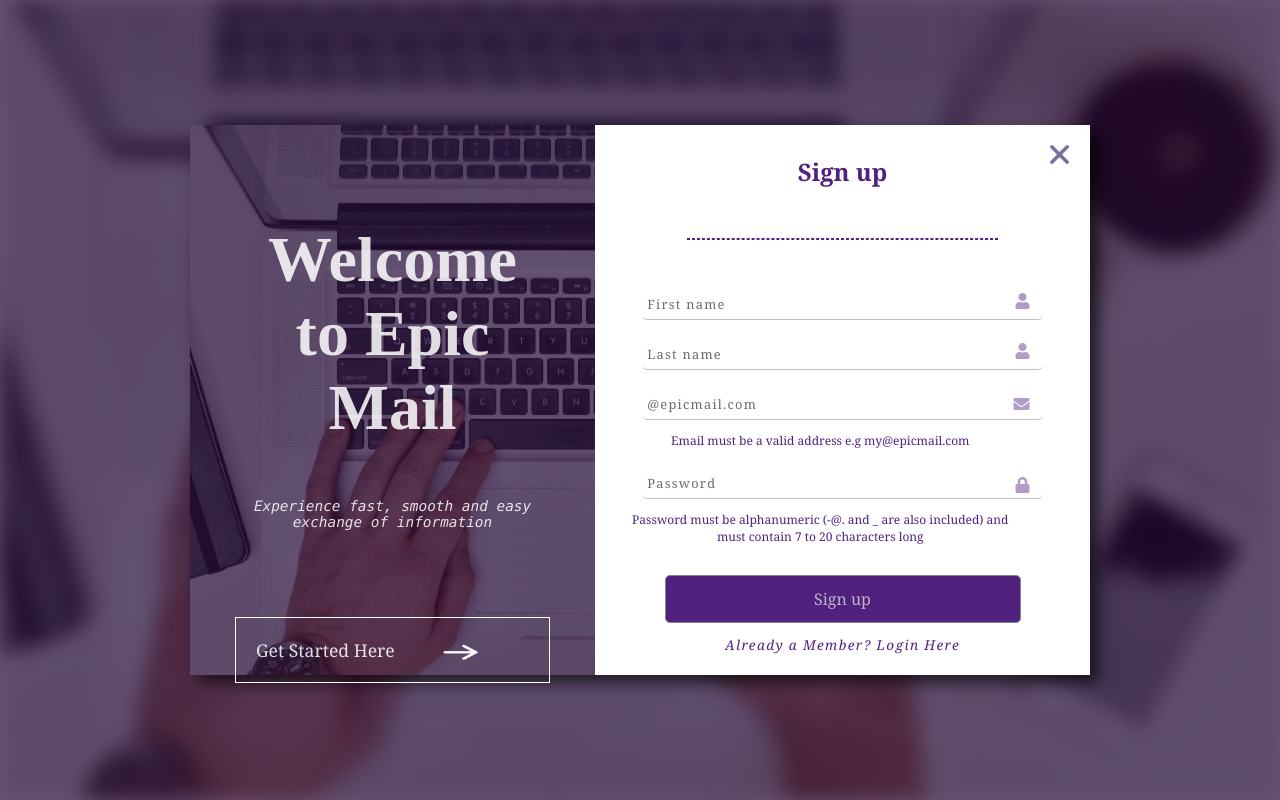
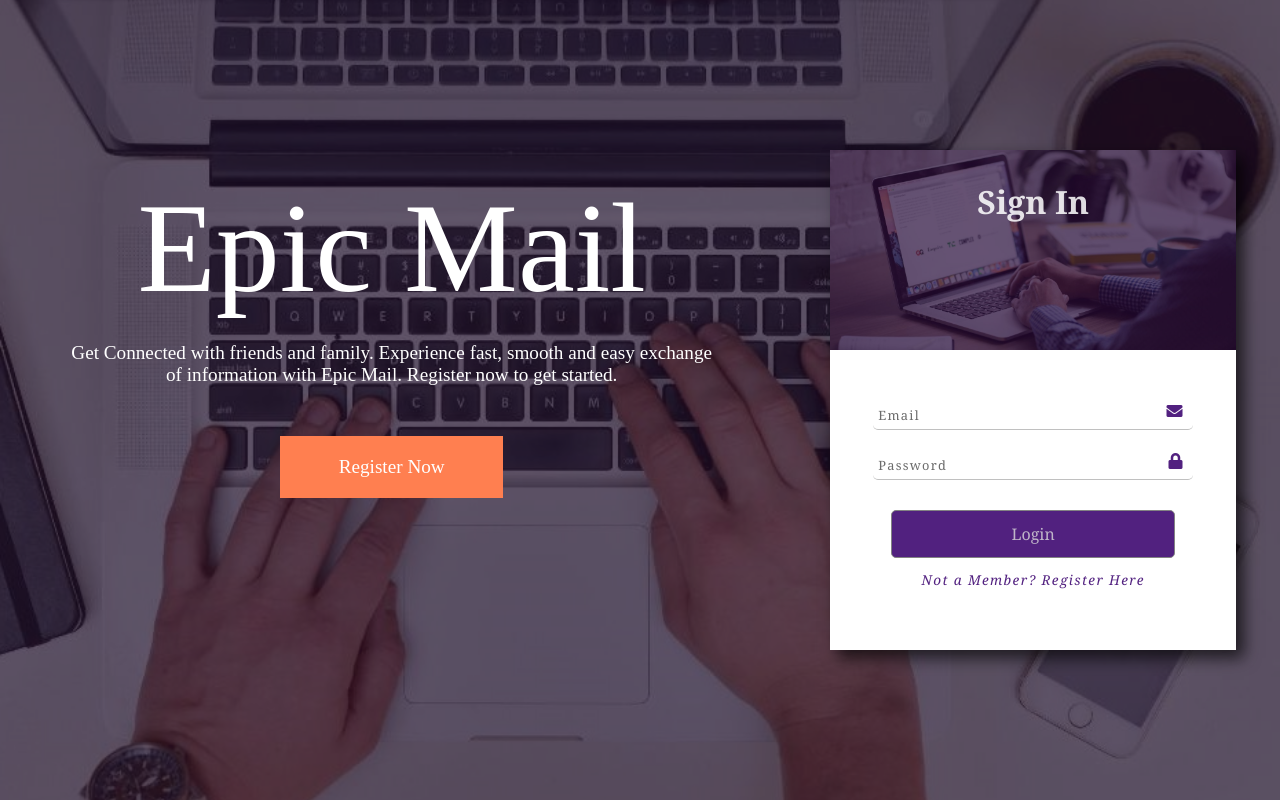
Before and after one commit to kevoese/Epic-mail, a plain HTML site: page UI/epic-mail.html in a window 1280 px wide. Drawn offline with Linux system fonts and the light colour scheme; a web font is replaced by a local one.

Commit message:
[Feature #164286390] Create user sign-in page

```diff
--- a/UI/CSS/epic-mail.css
+++ b/UI/CSS/epic-mail.css
@@ -37,9 +37,9 @@
   bottom: 0;
   left: 0;
   right: 0;
-  background-color: rgba(15, 11, 34, 0.7);
   background-color: var(--myTransPurple);
   z-index: 1;
+    filter: grayscale(40%)
 }
 
 .backgnd {
@@ -50,7 +50,54 @@
   right: 0;
   background: url(../images/emailbng.jpg) center no-repeat fixed;
   background-size: cover;
-  filter: blur(10px);
+  filter: blur(0);
+}
+
+.container {
+  margin: auto;
+  z-index: 2;
+  width: 97%;
+  display: flex;
+  margin: auto;
+  position: relative;
+}
+
+.pageContent {
+  position: absolute;
+  color: rgba(255, 255, 255, 1);
+  width: 60%;
+  text-align: center;
+}
+
+.pageContent h2 {
+  font-family: myfont;
+  font-weight: 100;
+  font-size: 8em;
+  margin: 50px auto 20px;
+}
+
+.pageContent p {
+  font-size: 1.2em;
+  color: white;
+  flex-wrap: wrap;
+  margin: 0px 50px 20px;
+}
+
+.register {
+  margin: 50px 35%;
+  padding: 20px 6%;
+  font-size: 1.2em;
+  color: white;
+  background-color: coral;
+  width: 30%;
+  transition: all linear 0.3s;
+  cursor: pointer;
+}
+
+.register:hover {
+  width: 33%;
+  margin-right: 37%;
+  padding-right: 9%;
 }
 
 input:focus,
@@ -126,7 +173,7 @@
   padding: 10px 25px;
 }
 
-.getInfo hr {
+hr {
   width: 70%;
   border: 1px dashed var(--myPurple);
   margin: 50px auto;
@@ -220,9 +267,48 @@
   font-size: 0.85em;
   cursor: pointer;
   font-style: italic;
+  color: var(--myPurple);
+}
+
+.blockwrap {
+  display: inline-block;
+  background: url("../images/loginbng.jpg") no-repeat top;
+  background-size: 100% 40%;
+  width: 450px;
+  height: auto;
+}
+
+.lcontent {
+  height: 200px;
+  width: 100%;
+  background-color: var(--myTransPurple);
+}
+
+.lgetinfo {
+  width: 100%;
+  height: 300px;
+  padding-top: 30px;
+}
+
+.linfo::after {
+  color: var(--myPurple);
+}
+
+.login {
+  font-family: cambria;
+  flex-wrap: wrap;
+  font-size: 2em;
+  text-align: center;
+  margin: 10px auto;
+}
+
+.lwelcome {
+  margin: 10px auto;
 }
 
 .SignUp {
+  transform: scale(0);
+  opacity: 0;
   transition: opacity 0.8s ease-out;
   position: relative;
 }
--- /dev/null
+++ b/UI/JS/epic-mail.js
@@ -0,0 +1,45 @@
+const validClr = "var(--myPurple)";
+const invalidClr = "rgba(21, 11, 90, 0.4)";
+const inputs = document.querySelectorAll("input");
+
+let required = {
+  name: /^\w+$/,
+  email: /^\w+@epicmail.com$/i,
+  password: /^[\w@.]{7,20}$/
+};
+
+const isValid = (name, value) => {
+  if (required[name].test(value)) return true;
+  else return false;
+};
+
+inputs.forEach(input => {
+  input.addEventListener("keyup", event => {
+    let validate = isValid(event.target.id, event.target.value);
+    if (validate) event.target.parentElement.style.color = validClr;
+    else event.target.parentElement.style.color = invalidClr;
+  });
+});
+
+const registerBtn = document.querySelector(".register");
+const backgroundStyle = document.querySelector(".backgnd").style;
+const loginStyle = document.querySelector(".Login").style;
+const signUpStyle = document.querySelector(".SignUp").style;
+const content = document.querySelector(".pageContent").style;
+const close = document.querySelector(".close");
+
+registerBtn.addEventListener("click", event => {
+  loginStyle.display = "none";
+  signUpStyle.transform = "scale(1)";
+  signUpStyle.opacity = "1";
+  backgroundStyle.filter = "blur(10px)";
+  content.display = "none";
+});
+
+close.addEventListener("click", event => {
+  loginStyle.display = "initial";
+  signUpStyle.transform = "scale(0)";
+  signUpStyle.opacity = "0";
+  backgroundStyle.filter = "blur(0px)";
+  content.display = "initial";
+});
--- a/UI/epic-mail.html
+++ b/UI/epic-mail.html
@@ -4,15 +4,27 @@
     <meta charset="UTF-8" />
     <meta name="viewport" content="width=device-width, initial-scale=1.0" />
     <meta http-equiv="X-UA-Compatible" content="ie=edge" />
-    <title>sign up epic mail</title>
+    <title>Epic-mail</title>
     <link rel="stylesheet" href="CSS/epic-mail.css" />
     <link
       href="CSS/fonts/fontawesome-free-5.7.2-web/css/all.css"
       rel="stylesheet"
     />
   </head>
-  <body>
   <div class="backgnd"></div>
+ <div class="container">
+     <div class="pageContent">
+         <h2 class="pageWelcome">
+             Epic Mail
+         </h2>
+         <p>Get Connected with friends and family. Experience fast, smooth and easy exchange
+              of information with Epic Mail. Register now to get started.
+         </p>
+         <div class="register">
+           Register Now
+         </div>
+     </div>
+
      <div class="icon SignUp wrapper">
          <div class="close"></div>
          <div class="content">
@@ -68,5 +80,35 @@
 
 
  </div>
+ <div class=" Login wrapper blockwrap">
+         <div class="content lcontent">
+           <h3 class="login">Sign In</h3>
+         </div>
+         <div class="getInfo lgetinfo">
+           <div class="icon emailicon linfo">
+             <input
+               required
+               type="text"
+               id="email"
+               class="email"
+               placeholder="Email"
+             />
+           </div>
+           <div class="icon passwrd linfo">
+             <input
+               id="password"
+               type="password"
+               class="password"
+               placeholder="Password"
+             />
+           </div>
+           <button class="submit">Login</button>
+           <span class="loginlink">Not a Member? Register Here</span>
+         </div>
+       </div>
+
+ </div>
+
+ <script src="JS/epic-mail.js"></script>
   </body>
 </html>
```
Also changed, not shown: UI/images/loginbng.jpg (added). Lines whose indentation alone changed are shown as unchanged.
